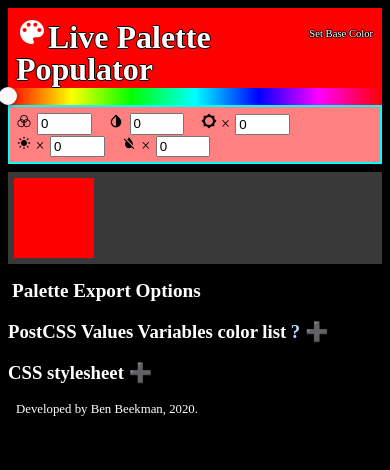
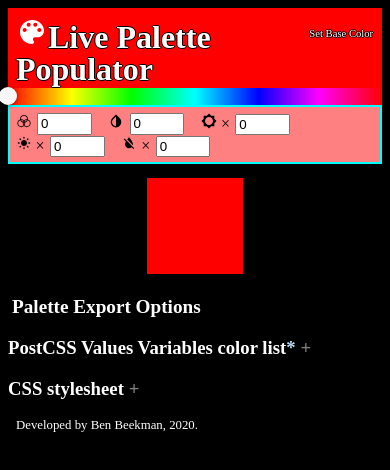
Before and after one commit to beekman/color-combo-creator, a React app: page / in a window 390 px wide. Shown: the top 470 px of the page. Built offline with nearby package versions, Linux system fonts and the light colour scheme.

Commit message:
improved responsiveness of color-picker component

```diff
--- a/src/components/VariationsControls/VariationsControls.css
+++ b/src/components/VariationsControls/VariationsControls.css
@@ -15,28 +15,29 @@
 }
 
 .ColorMatches {
-  background:hsla(0, 0%, 30%, 0.75);
   padding: 0.25rem;
   height: auto;
   display: flex;
   flex-wrap: wrap;
   margin: 0.5rem auto;
   align-items: center;
+  justify-content: center;
 
   .Swatch{
     display: block;
     margin: 0.125rem;
-    height: 5rem;
-    width: 5rem;
-    font-size: 0.625rem;
+    height: 6rem;
+    width: 6rem;
+    font-size: 0.7125rem;
     .details {
       overflow: hidden;
       position: absolute;
       margin-top: .2rem;
-      margin-left: .1rem;
+      margin-left: .15rem;
       padding-left: .1rem;
-      width: 4.6rem;
-      text-shadow: white .075rem 0, white 0 .075rem, white -.075rem 0, white 0 -.075rem;
+      width: 5.7rem;
+      color: white;
+      text-shadow: black .075rem 0, black 0 .075rem, black -.075rem 0, black 0 -.075rem;
 
     }
     .hidden {
@@ -70,12 +71,32 @@
     margin: 7px;
     overflow-y: auto;
     overflow-x: hidden;
-    background-color: #101;
+    background-color: #212;
     color: whitesmoke;
     border: none;
-    height: 50vh;
+    height: 35vh;
   }
 }
+
+.postcssExportToggler {}
+
+.postcssExportToggler:after, .cssExportToggler:after {
+content: "\2212";/* Unicode character for "minus" sign (+) */
+margin-left: 5px;
+color: gray;
+}
+
+.expandable:after{
+  content: '\002B'; /* Unicode character for "plus" sign (+) */
+  color: gray;
+}
+
+
+.hidden {
+  display:none;
+  visibility: hidden;
+}
+
 
 @media screen and (max-width: 840px){
   .VariationsControls {
@@ -85,23 +106,3 @@
     }
   }
 }
-.postcssExportToggler {
-}
-
-.postcssExportToggler:after, .cssExportToggler:after {
-content: "\2212";/* Unicode character for "minus" sign (+) */
-margin-left: 5px;
-color: gray;
-}
-
-.expandable:after{
-  content: '\02795'; /* Unicode character for "plus" sign (+) */
-  margin-left: 5px;
-  color: gray;
-}
-
-
-.hidden {
-  display:none;
-  visibility: hidden;
-}
--- a/src/components/VariationsControls/VariationsControls.js
+++ b/src/components/VariationsControls/VariationsControls.js
@@ -7,9 +7,6 @@ import {
   getLighters, getDarkers, getDesaturateds
 } from '../../utils/colorUtils';
 import { getPostcssValuesVariables, getCssClasses } from '../../utils/styleExporters';
-import { hslToRgb, hslToObject } from '../../utils/colorConverters';
-import { createPopper } from '@popperjs/core';
-
 import { MdInvertColors, MdBrightnessLow, MdFormatColorReset } from 'react-icons/md';
 import { IoIosColorFilter } from 'react-icons/io';
 import { TiAdjustBrightness } from 'react-icons/ti';
@@ -67,7 +64,7 @@ const VariationsControls = (color) => {
         return (
           <div key={key} style={{ background: `hsl(${color.h}, ${color.s * 100}%, ${color.l * 100}%)` }} className={styles.Swatch} onClick={handleSwatchClick}>
             <aside className={`${styles.details} ${swatchToggled && styles.hidden}`}>
-              <strong>{(color.matchType)}</strong> hsl({(color.h).toFixed(0)}, {(color.s * 100).toFixed(2)}%, {(color.l * 100).toFixed(2)}%)
+              <strong>{(color.matchType)}</strong> hsl({(color.h).toFixed(1)}, {(color.s * 100).toFixed(2)}%, {(color.l * 100).toFixed(2)}%)
             </aside>
           </div>
         );
@@ -101,7 +98,7 @@ const VariationsControls = (color) => {
       </section>
       <section className={styles.export}>
         <h2>Palette Export Options</h2>
-        <h3 className={`${styles.postcssExportToggler} ${postcssExportToggled && styles.expandable}`} onClick={handlePostcssExportClick}>PostCSS Values Variables color list <a href="https://github.com/css-modules/css-modules/blob/master/docs/values-variables.md" target="_blank">?</a></h3>
+        <h3 className={`${styles.postcssExportToggler} ${postcssExportToggled && styles.expandable}`} onClick={handlePostcssExportClick}>PostCSS Values Variables color list<a href="https://github.com/css-modules/css-modules/blob/master/docs/values-variables.md" target="_blank">*</a></h3>
         <textarea className={`${styles.postcssOutputText} ${postcssExportToggled && styles.hidden}`} value={postcssExportText} onChange={({ postcssValuesVariables }) => setPostcssExportText(postcssValuesVariables)} />
         <h3 className={`${styles.cssExportToggler} ${cssExportToggled && styles.expandable}`} onClick={handleCssExportClick}>CSS stylesheet</h3>
         <textarea className={`${styles.cssOutputText} ${cssExportToggled && styles.hidden}`} value={cssExportText} onChange={({ cssClasses }) => setCssExportText(cssClasses)} />
--- a/src/containers/PalettePicker.js
+++ b/src/containers/PalettePicker.js
@@ -2,7 +2,7 @@ import React from 'react';
 import reactCSS from 'reactcss';
 import VariationsControls from '../components/VariationsControls/VariationsControls';
 import Footer from '../components/Footer/Footer';
-import { PhotoshopPicker, HuePicker } from 'react-color';
+import { ChromePicker, HuePicker } from 'react-color';
 import { IoMdColorPalette } from 'react-icons/io';
 import { DarkModeToggle } from '../components/DarkModeToggle';
 
@@ -107,7 +107,7 @@ class PalettePicker extends React.Component {
             <div style={styles.swatch} onClick={this.handleClick}>
               {this.state.displayColorPicker ? <div style={styles.popover}>
                 <div style={styles.cover} onClick={this.handleClose} />
-                <PhotoshopPicker color={this.state.color} onChange={this.handleChange} />
+                <ChromePicker color={this.state.color} disableAlpha={true} onChange={this.handleChange} />
               </div> : null}
             </div>
             <div style={styles.hueBox}>
```
